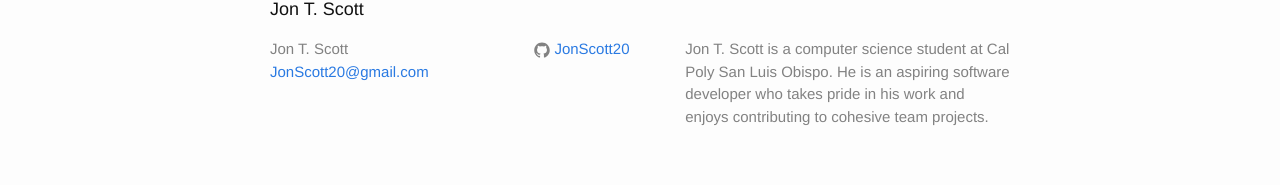
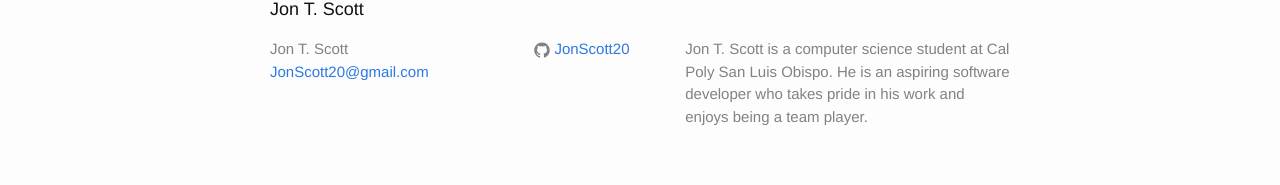
Before and after one commit to JonScott20/JonScott20.github.io, a Jekyll site: the page built from index.md, in a window 1280 px wide. Shown: the part 1677-1862 px from the top of the page. Built offline with Jekyll 4.4.1, drawn with Linux system fonts in a browser that asks for light colours; our own code applies the rules of GitHub Pages for plain Markdown files.

Commit message:
Update _config.yml

```diff
--- a/_config.yml
+++ b/_config.yml
@@ -10,7 +10,7 @@ title: Jon T. Scott
 email: JonScott20@gmail.com
 description: > # this means to ignore newlines until "baseurl:"
   Jon T. Scott is a computer science student at Cal Poly San Luis Obispo.
-  He is an aspiring software developer who takes pride in his work and enjoys contributing to cohesive team projects.
+  He is an aspiring software developer who takes pride in his work and enjoys being a team player.
 baseurl: "" # the subpath of your site, e.g. /blog
 url: "http://yourdomain.com" # the base hostname & protocol for your site
 twitter_username: jekyllrb
```
